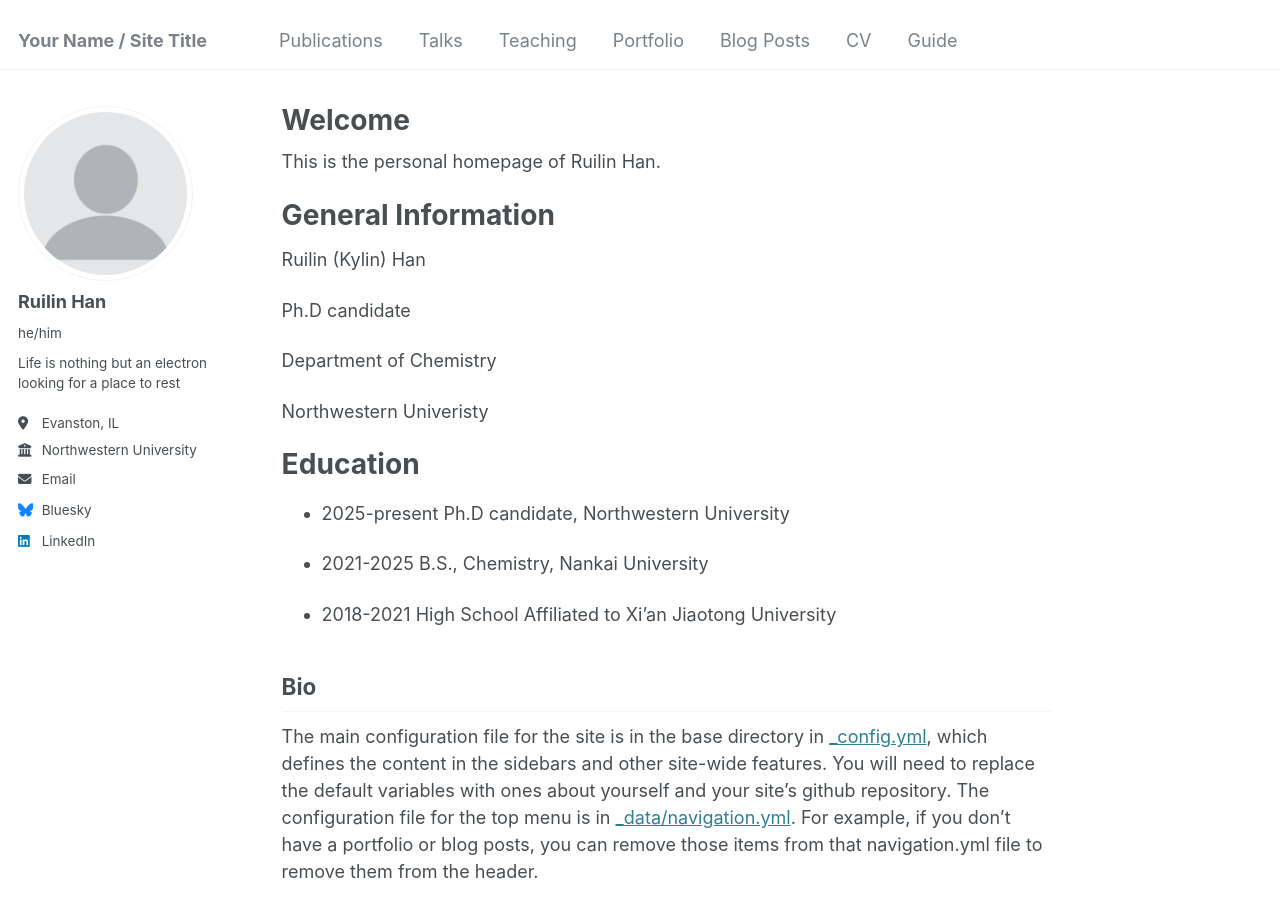
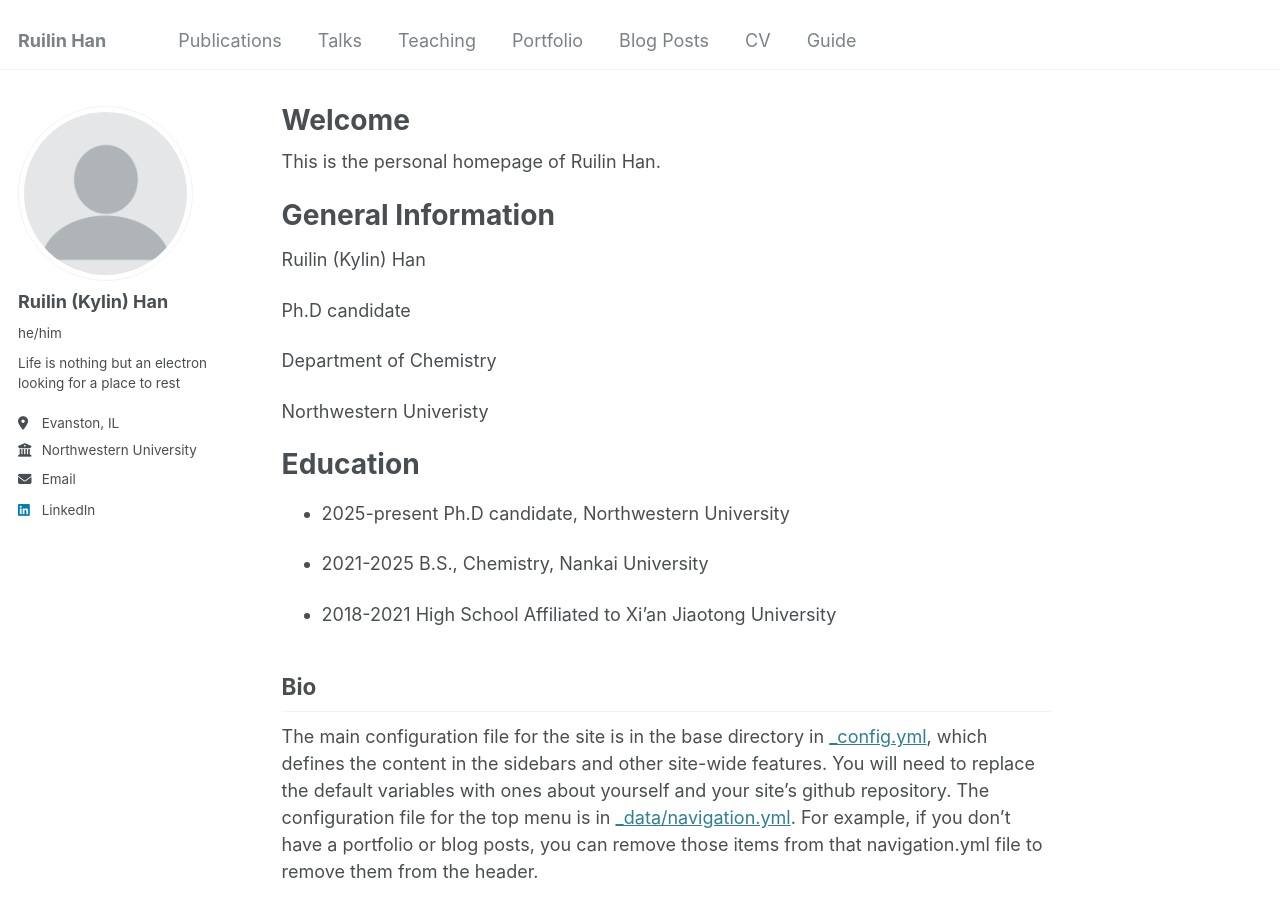
Before and after one commit to Kylin-Han/Personal, a Jekyll site: the page built from _pages/about.md, in a window 1280 px wide and 900 px high. Built offline with Jekyll 4.4.1, drawn with Linux system fonts in a browser that asks for light colours.

Commit message:
Update _config.yml

```diff
--- a/_config.yml
+++ b/_config.yml
@@ -8,7 +8,7 @@
 
 # Basic Site Settings
 locale                   : "en-US"
-title                    : "Your Name / Site Title"
+title                    : "Ruilin Han"
 title_separator          : "-"
 name                     : &name "Your Name"
 description              : &description "personal description"
@@ -22,7 +22,7 @@ repository               : "academicpages/academicpages.github.io"
 author:
   # Biographic information
   avatar           : "profile.png"
-  name             : "Ruilin Han"
+  name             : "Ruilin (Kylin) Han"
   pronouns         : "he/him"
   bio              : "Life is nothing but an electron looking for a place to rest"
   location         : "Evanston, IL"
@@ -49,7 +49,7 @@ author:
   stackoverflow    : # User number or user number and name (i.e., use "1" or "1/jeff-atwood")
 
   # Social media
-  bluesky          : "bsky.app" # Replace this with you Bluesky username
+  bluesky          : #"bsky.app" # Replace this with you Bluesky username
   facebook         : # Username
   flickr           : # Username
   foursquare       : # Username
```
